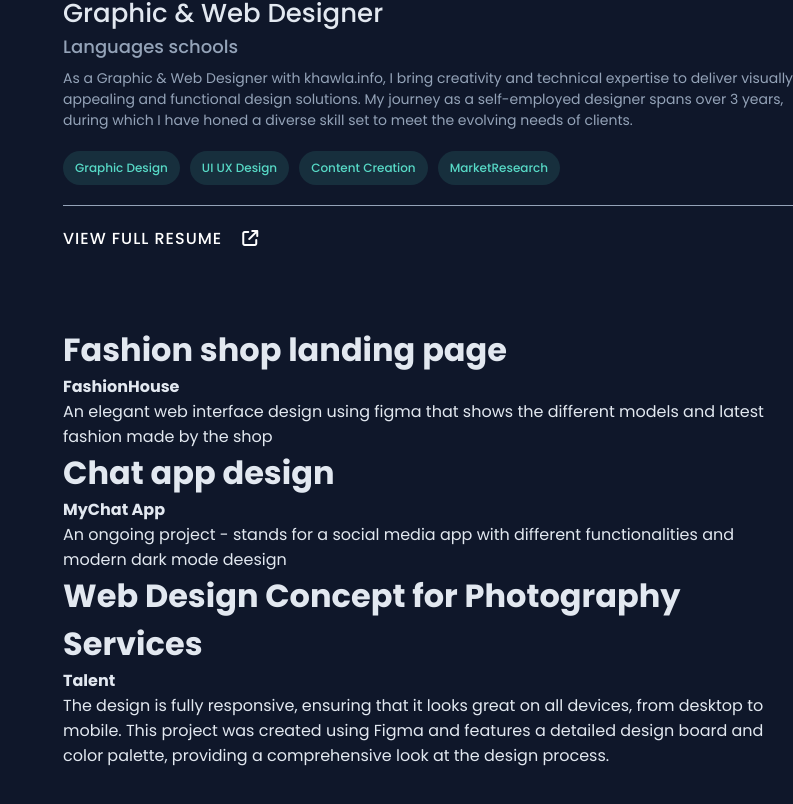
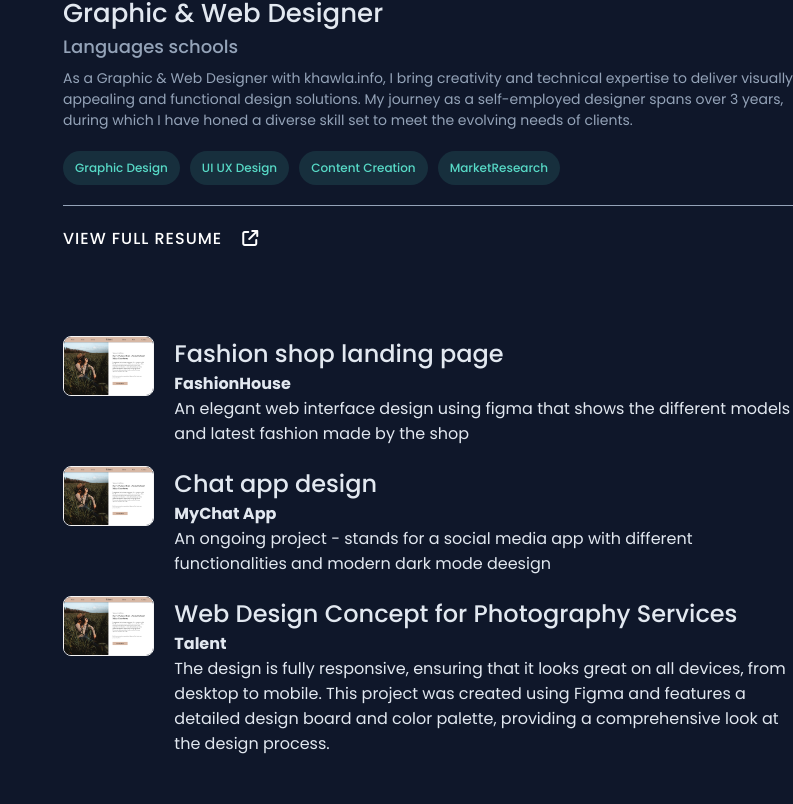
Before and after one commit to khawla-14/react-app--portfolio, a React (Create React App) app: page / in a window 1280 px wide. Shown: the part 1310-2114 px from the top of the page, without its empty margins (487-1280 px from the left). Built offline with nearby package versions, Linux system fonts and the light colour scheme.

Commit message:
adding projects data and sending it with prop

```diff
--- a/src/components/BodyContainer/bodyContainer.js
+++ b/src/components/BodyContainer/bodyContainer.js
@@ -5,18 +5,19 @@ import ResumeButton from './button/button'
 import Project from './project/project'
 import '../BodyContainer/project/project.css';
 import { useState } from 'react';
-
+import talent from './projects_imgs/talent.png';
 
 const BodyContainer = () => {
     const webDeveloper = ['Information Technology', 'Social Media Marketing', 'Web Design', 'Web DevelopmentSkills'];
     const englishTeacher = ['ESL', 'Educational Consulting', 'Communication'];
     const graphicDesigner = ['Graphic Design', 'UI UX Design', 'Content Creation', 'MarketResearch'];
 
+
     // Projects element
     const [projects, setProjects] = useState([
-        { title: 'Fashion shop landing page', clien: 'FashionHouse', description: 'An elegant web interface design using figma that shows the different models and latest fashion made by the shop', id: 1 },
-        { title: 'Chat app design', clien: 'MyChat App', description: 'An ongoing project - stands for a social media app with different functionalities and modern dark mode deesign', id: 2 },
-        { title: 'Web Design Concept for Photography Services', clien: 'Talent', description: 'The design is fully responsive, ensuring that it looks great on all devices, from desktop to mobile. This project was created using Figma and features a detailed design board and color palette, providing a comprehensive look at the design process.', id: 3 }
+        { title: 'Fashion shop landing page', clien: 'FashionHouse', description: 'An elegant web interface design using figma that shows the different models and latest fashion made by the shop', image: talent, id: 1 },
+        { title: 'Chat app design', clien: 'MyChat App', description: 'An ongoing project - stands for a social media app with different functionalities and modern dark mode deesign', image: talent, id: 2 },
+        { title: 'Web Design Concept for Photography Services', clien: 'Talent', description: 'The design is fully responsive, ensuring that it looks great on all devices, from desktop to mobile. This project was created using Figma and features a detailed design board and color palette, providing a comprehensive look at the design process.', image: talent, id: 3 }
     ]);
 
     return (
@@ -100,15 +101,10 @@ const BodyContainer = () => {
 
 
             <div className='projectContainer' id='Projects'>
-
-                <div className="ag-format-container">
-                    <div className="ag-courses_box">
-                        {/* Project card */}
-                        <Project projects={projects} />
-
-                    </div>
+                <div className="projects-container">
+                    {/* Project card */}
+                    <Project projects={projects} />
                 </div>
-
             </div>
 
 
--- a/src/components/BodyContainer/project/project.css
+++ b/src/components/BodyContainer/project/project.css
@@ -1,5 +1,4 @@
-
-  .ag-courses_box {
+.projects-container {
   display: -webkit-box;
   display: -ms-flexbox;
   display: grid;
@@ -7,95 +6,51 @@
   grid-template-rows: 2fr;
   padding: 50px 0;
 }
-  .ag-courses_item {
-    /* -ms-flex-preferred-size: calc(33.33333% - 30px);
-    flex-basis: calc(33.33333% - 30px); */
 
-    margin: 0 15px 30px;
-
-    overflow: hidden;
-
-    border-radius: 18px;
-  }
-  .ag-courses-item_link {
-    display: block;
-    padding: 30px 20px;
-    background-color: #182e3d4d;
-
-    overflow: hidden;
-
-    position: relative;
+.project-card {
+  padding: 10px 0;
+  display: flex;
+  flex-direction: row;
 }
 
 
-  .ag-courses-item_link:hover,
-  .ag-courses-item_link:hover .ag-courses-item_date {
-    text-decoration: none;
-    color: #FFF;
+.project-card .project-image {
+  width: 113px;
+  height: 60px;
+  border-radius: 8px;
+  margin-right: 20px;
+  border: 1px whitesmoke solid;
 }
 
-  .ag-courses-item_link:hover .ag-courses-item_bg {
-    -webkit-transform: scale(20);
-    -ms-transform: scale(20);
-    transform: scale(20);
+.project-card h1 {
+  font-size: 24px;
+  font-weight: 500;
 }
-  .ag-courses-item_title {
-    color: #e2e8f0;
-    font-size: 20px;
-    font-weight: 400;
-    transition: SMOOTH .3S;
-    letter-spacing: .01rem;
-    overflow: hidden;
 
-    z-index: 2;
-    position: relative;
-  }
-  .ag-courses-item_date-box {
-    font-size: 18px;
-    color: #FFF;
 
-    z-index: 2;
-    position: relative;
-  }
-  .ag-courses-item_date {
-    font-weight: bold;
-    color: #46a29f;
 
-    -webkit-transition: color .5s ease;
-    -o-transition: color .5s ease;
-    transition: color .5s ease
-  }
-  /* .ag-courses-item_bg {
-    height: 128px;
-    width: 128px;
-    background-color: #46a29f;
 
-    z-index: 1;
-    position: absolute;
-    top: -75px;
-    right: -75px;
 
-    border-radius: 50%;
 
-    -webkit-transition: all .8s ease;
-    -o-transition: all .8s ease;
-    transition: all .8s ease;
-  } */
-  .ag-courses_item:nth-child(2n) .ag-courses-item_bg {
-    background-color: #3ecd5e;
-  }
-  .ag-courses_item:nth-child(3n) .ag-courses-item_bg {
-    background-color: #e44002;
-  }
-  .ag-courses_item:nth-child(4n) .ag-courses-item_bg {
-    background-color: #952aff;
-  }
-  .ag-courses_item:nth-child(5n) .ag-courses-item_bg {
-    background-color: #cd3e94;
-  }
-  .ag-courses_item:nth-child(6n) .ag-courses-item_bg {
-    background-color: #4c49ea;
-  }
+
+
+
+
+
+
+
+
+
+
+
+
+
+
+
+
+
+
+
 
 
 
@@ -104,6 +59,7 @@
     -ms-flex-preferred-size: calc(50% - 30px);
     flex-basis: calc(50% - 30px);
   }
+
   .ag-courses-item_title {
     font-size: 24px;
   }
@@ -115,20 +71,24 @@
   }
 
 }
+
 @media only screen and (max-width: 639px) {
   .ag-courses_item {
     -ms-flex-preferred-size: 100%;
     flex-basis: 100%;
   }
+
   .ag-courses-item_title {
     min-height: 72px;
     line-height: 1;
 
     font-size: 24px;
   }
+
   .ag-courses-item_link {
     padding: 22px 40px;
   }
+
   .ag-courses-item_date-box {
     font-size: 16px;
   }
--- a/src/components/BodyContainer/project/project.js
+++ b/src/components/BodyContainer/project/project.js
@@ -10,6 +10,8 @@ const Project = (props) => {
 
                 {projects.map((project) => (
                         <div className='project-card' key={projects.id}>
+                            <img src={project.image} alt={`${project.title} Image`} className="project-image" />
+                            <div className='project-text-side'>
                             <h1 className="pproject-title">
                                 {project.title}
                             </h1>
@@ -19,6 +21,7 @@ const Project = (props) => {
                             <p className="project-description">
                                 {project.description}
                             </p>
+                            </div>
                         </div>
                    ) )}
 
```
Also changed, not shown: src/components/BodyContainer/projects_imgs/talent.png (added). Lines whose indentation alone changed are shown as unchanged.
